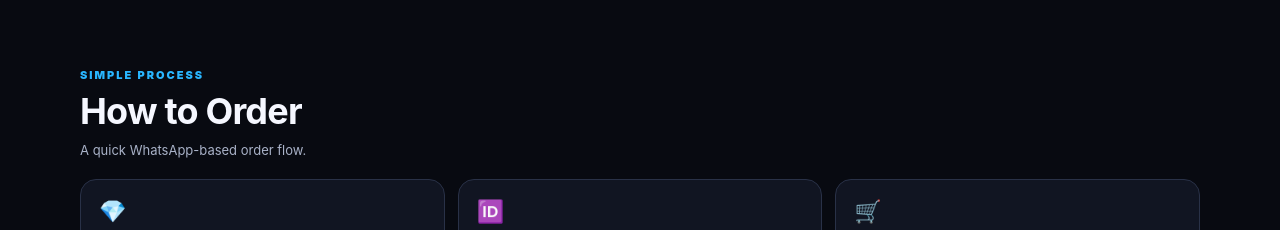
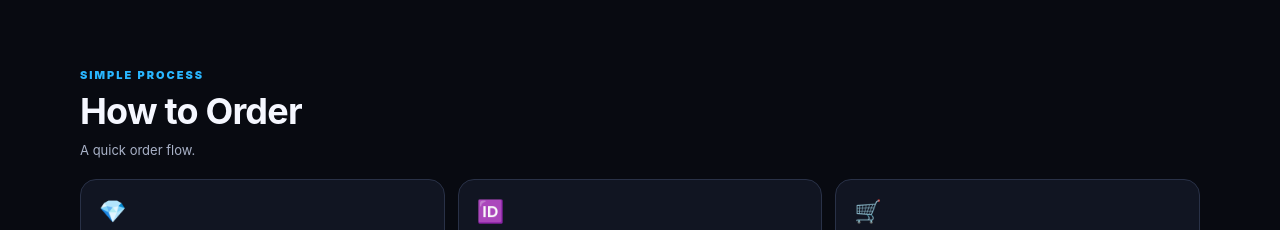
Before and after one commit to foysalindonew00-sys/yousuf-ali-gaming, a plain HTML site: page index.html in a window 1280 px wide. Shown: the part 1674-1904 px from the top of the page. Drawn offline with Linux system fonts and the light colour scheme.

Commit message:
Simplify order flow description in HTML

```diff
--- a/index.html
+++ b/index.html
@@ -139,7 +139,7 @@ input,select{width:100%;padding:12px;border-radius:10px;border:1px solid #35415b
   <p class="note">Prices are displayed as supplied for this draft shop and may change. This page does not take online payments or automatically deliver diamonds; orders are sent to WhatsApp for confirmation.</p>
 </section>
 <section class="section wrap" id="how">
-  <div class="section-head"><div><div class="kicker">Simple process</div><h2>How to Order</h2><p class="sub">A quick WhatsApp-based order flow.</p></div></div>
+  <div class="section-head"><div><div class="kicker">Simple process</div><h2>How to Order</h2><p class="sub">A quick order flow.</p></div></div>
   <div class="info-grid">
     <article class="info-card"><div class="ico">💎</div><h3>01 — Pick a package</h3><p>Browse the package list and select the diamond or membership option you want.</p></article>
     <article class="info-card"><div class="ico">🆔</div><h3>02 — Add your UID</h3><p>Enter your in-game UID and your preferred WhatsApp contact number in the order form.</p></article>
```
